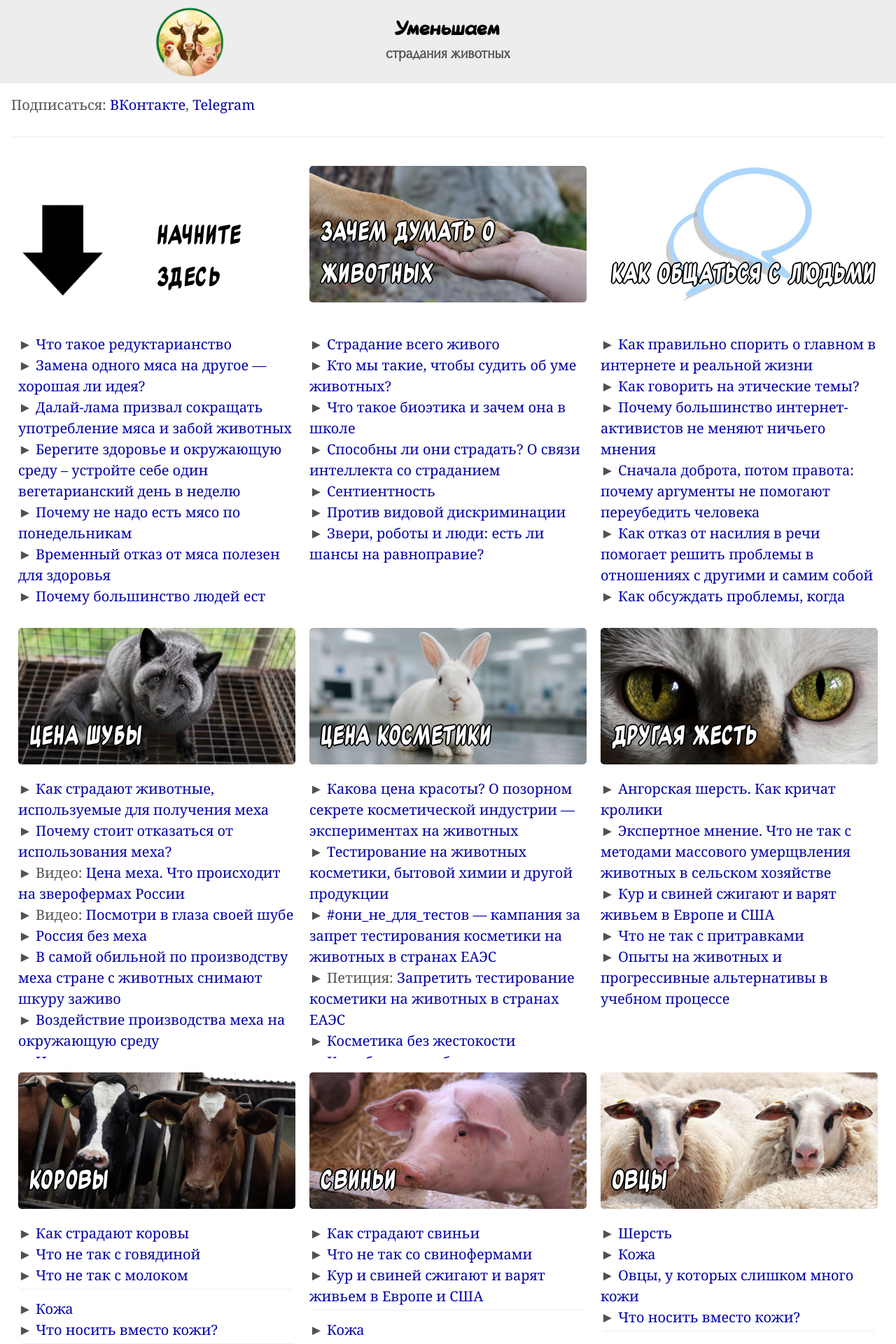
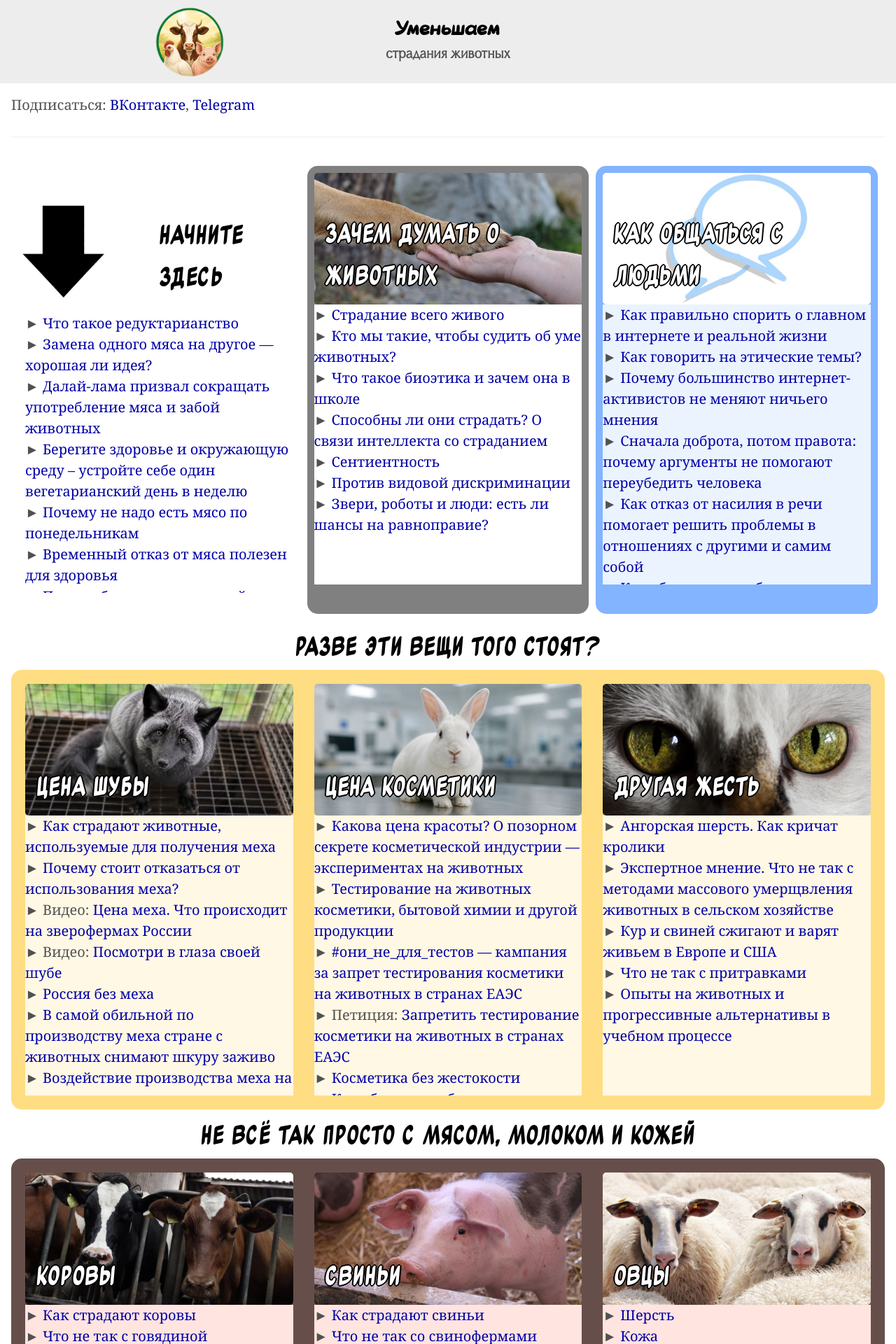
Before and after one commit to Umenshaem/umenshaem.github.io, a Jekyll site: the page built from index.md, in a window 1280 px wide. Shown: the top 1920 px of the page at 70% size. Built offline with Jekyll 4.4.1, drawn with Linux system fonts in a browser that asks for light colours; some of the changed text lies outside the part shown.

Commit message:
Update index.md

```diff
--- a/index.md
+++ b/index.md
@@ -72,85 +72,75 @@ excerpt: "От чего страдают животные и как можно
       display: block;
     }
   }
+  .border {
+    border: 2px solid;
+  }
+  .box, .card {
+    padding: 10px;
+    border-radius: 15px;
+    background: #fafafa;
+  }
+  .cards {
+    display: flex;
+    gap: 10px;
+  }
+  .subtitle {
+    font-family: Angeme;
+    font-size: 2em;
+    color: black;
+    padding-top: 10px;
+  }
 </style>
 
-<table class="desktop" style="margin-bottom: 0; padding-bottom: 0">
+<div class="desktop">
 
-<tr>
-<td style="width: 30%">
-<table><tr style="padding: 0; margin: 0;"><td style="width: 50%; padding: 0; margin: 0"><div style="position: relative"><img src="assets/images/start.jpg"/></div></td><td style="width: 50%; padding: 0; margin: 0; vertical-align: bottom"><div class="over-r">начните<br>здесь</div></td></tr></table>
-</td>
-<td style="width: 30%">{% include section.html s="basic" %}</td>
-<td style="width: 30%">{% include section.html s="comm" %}</td>
-</tr>
+<div class="cards box" style="background-color: white">
+<table style="width: 33%"><tr style="padding: 0; margin: 0;"><td style="width: 50%; padding: 0; margin: 0"><div style="position: relative"><img src="assets/images/start.jpg"/></div></td><td style="width: 50%; padding: 0; margin: 0; vertical-align: bottom"><div class="over-r">начните<br>здесь</div></td></tr>
+<tr><td colspan="2"><div class="cell">{% include list.html s="red" %}</div></td></tr></table>
+{% include card.html s="basic" c1="grey" c2="white" %}
+{% include card.html s="comm" c1="#82B4FF" c2="#EBF3FF" %}
+</div>
 
-</table>
+<center class="subtitle">разве эти вещи того стоят?</center>
 
-<table class="desktop" style="padding-top: 0; margin-top: 0">
+<div class="cards box" style="background-color: #FFDD82">
+{% include card.html s="fur" c1="#FFDD82" c2="#FFF8E5" %}
+{% include card.html s="beauty" c1="#FFDD82" c2="#FFF8E5" %}
+{% include card.html s="zoo" c1="#FFDD82" c2="#FFF8E5" %}
+</div>
 
-<tr>
-<td style="width: 30%"><div class="cell">{% include list.html s="red" %}</div></td>
-<td style="width: 30%"><div class="cell">{% include list.html s="basic" %}</div></td>
-<td style="width: 30%"><div class="cell">{% include list.html s="comm" %}</div></td>
-</tr>
+<center class="subtitle">не всё так просто с мясом, молоком и кожей</center>
 
-<tr>
-<td>{% include section.html s="fur" %}</td>
-<td>{% include section.html s="beauty" %}</td>
-<td>{% include section.html s="zoo" %}</td>
-</tr>
+<div class="cards box" style="background-color: #664F4A">
+{% include card.html s="cow" c1="#664F4A" c2="#FFE4E0" %}
+{% include card.html s="pig" c1="#664F4A" c2="#FFE4E0" %}
+{% include card.html s="sheep" c1="#664F4A" c2="#FFE4E0" %}
+</div>
 
-<tr>
-<td><div class="cell">{% include list.html s="fur" %}</div></td>
-<td><div class="cell">{% include list.html s="beauty" %}</div></td>
-<td><div class="cell">{% include list.html s="zoo" %}</div></td>
-</tr>
+<center class="subtitle">а что у животных поменьше?</center>
 
-<tr>
-<td>{% include section.html s="cow" %}</td>
-<td>{% include section.html s="pig" %}</td>
-<td>{% include section.html s="sheep" %}</td>
-</tr>
+<div class="cards box" style="background-color: white">
+{% include card.html s="bird" c1="#FFB440" c2="#FFF8E5" %}
+{% include card.html s="fish" c1="#222473" c2="#D4D5FF" %}
+{% include card.html s="inv" c1="#236E25" c2="#C7FFC8" %}
+</div>
 
-<tr>
-<td><div class="cell">{% include list.html s="cow" %}</div></td>
-<td><div class="cell">{% include list.html s="pig" %}</div></td>
-<td><div class="cell">{% include list.html s="sheep" %}</div></td>
-</tr>
+<center class="subtitle">проблемы и решения</center>
 
-<tr>
-<td>{% include section.html s="bird" %}</td>
-<td>{% include section.html s="fish" %}</td>
-<td>{% include section.html s="inv" %}</td>
-</tr>
+<div class="cards box" style="background-color: white">
+{% include card.html s="farm" c1="#C46400" c2="#FFE0D6" %}
+{% include card.html s="veg" c1="#78FF84" c2="#DEFFE1" %}
+{% include card.html s="tech" c1="#B73DFF" c2="#EFD4FF" %}
+</div>
 
-<tr>
-<td><div class="cell">{% include list.html s="bird" %}</div></td>
-<td><div class="cell">{% include list.html s="fish" %}</div></td>
-<td><div class="cell">{% include list.html s="inv" %}</div></td>
-</tr>
+<center class="subtitle">что ещё?</center>
 
-<tr>
-<td>{% include section.html s="farm" %}</td>
-<td>{% include section.html s="veg" %}</td>
-<td>{% include section.html s="tech" %}</td>
-</tr>
+<div class="cards">
+{% include card.html s="other" c1="grey" c2="white" %}
+{% include card.html s="res" c1="grey" c2="white" %}
+</div>
 
-<tr>
-<td><div class="cell">{% include list.html s="farm" %}</div></td>
-<td><div class="cell">{% include list.html s="veg" %}</div></td>
-<td><div class="cell">{% include list.html s="tech" %}</div></td>
-</tr>
-
-<tr>
-<td style="width: 30%">{% include section.html s="other" %}</td>
-</tr>
-
-<tr>
-<td><div class="cell">{% include list.html s="other" %}</div></td>
-</tr>
-
-</table>
+</div>
 
 <div class="mobile">
 
@@ -216,26 +206,13 @@ excerpt: "От чего страдают животные и как можно
 
 {% include section.html s="other" %}
 {% include list.html s="other" %}
+<br>
+
+{% include section.html s="res" %}
+{% include list.html s="res" %}
 
 </div>
 
 ---
 
 Подписаться: <a href="{{ site.vk }}">ВКонтакте</a>, <a href="{{ site.telegram }}">Telegram</a>
-
----
-
-### Рекомендуемые ресурсы
-
-- [Голоса за животных](http://voicesforanimals.ru/) ([ВКонтакте](https://vk.com/voicesforanimals), [Telegram](https://t.me/voicesforanimals))
-- Вегетарианцы и веганы ([ВКонтакте](https://vk.com/vegetarians), [Telegram](https://t.me/russian_vegans))
-- [Едим лучше](https://vk.com/eatingbetter)
-- [WhyAnimals](https://whyanimals.ru/)
-- [Центр защиты прав животных "ВИТА"](http://www.vita.org.ru/) ([ВКонтакте](https://vk.com/club3349701), [Telegram](https://t.me/vita_russia))
-- [Уменьшение страданий](https://reducingsuffering.github.io/) ([ВКонтакте](https://vk.com/reducing_suffering), [Telegram](https://t.me/reducing_suffering))
-- [80000 часов. Как построить успешную карьеру и принести пользу миру](https://80000hours.ru/)
-- [Animal Charity Evaluators](https://animalcharityevaluators.org/)
-- [Anima International](https://animainternational.org/)
-- Our World in Data: [Animal Welfare](https://ourworldindata.org/animal-welfare)
-- [Reducetarian Foundation](https://www.reducetarian.org/)
-- [One Step for Animals](https://www.onestepforanimals.org/)
```
Also changed, not shown: other parts of index.md (+1 -1 lines).
